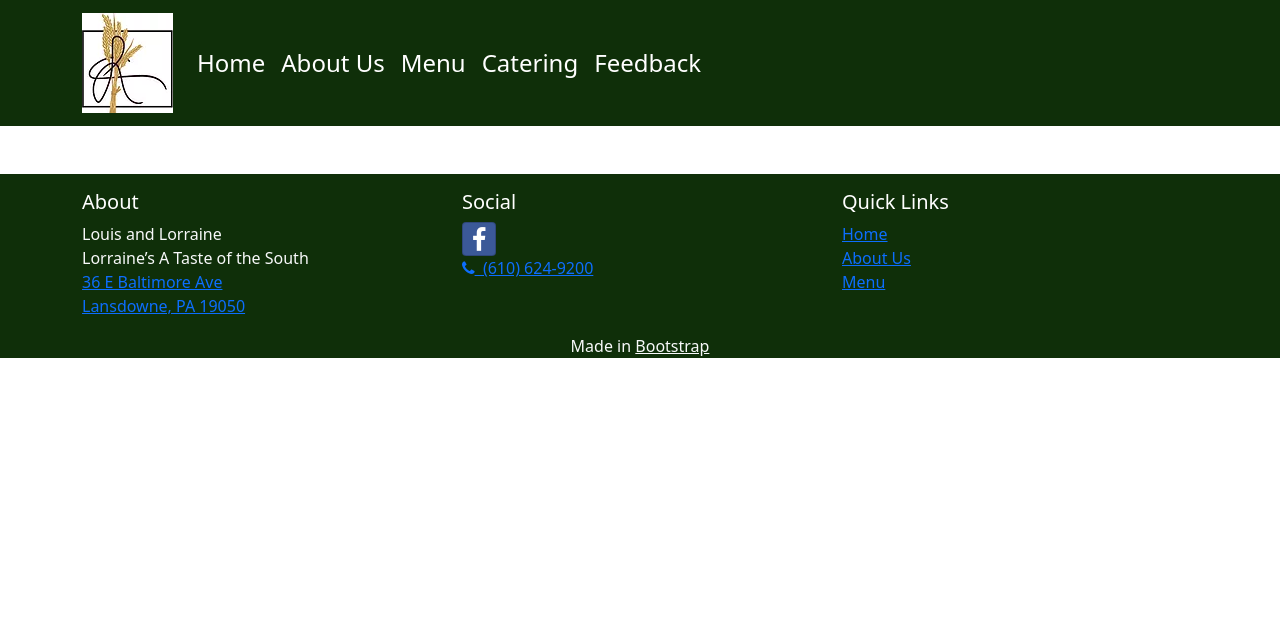
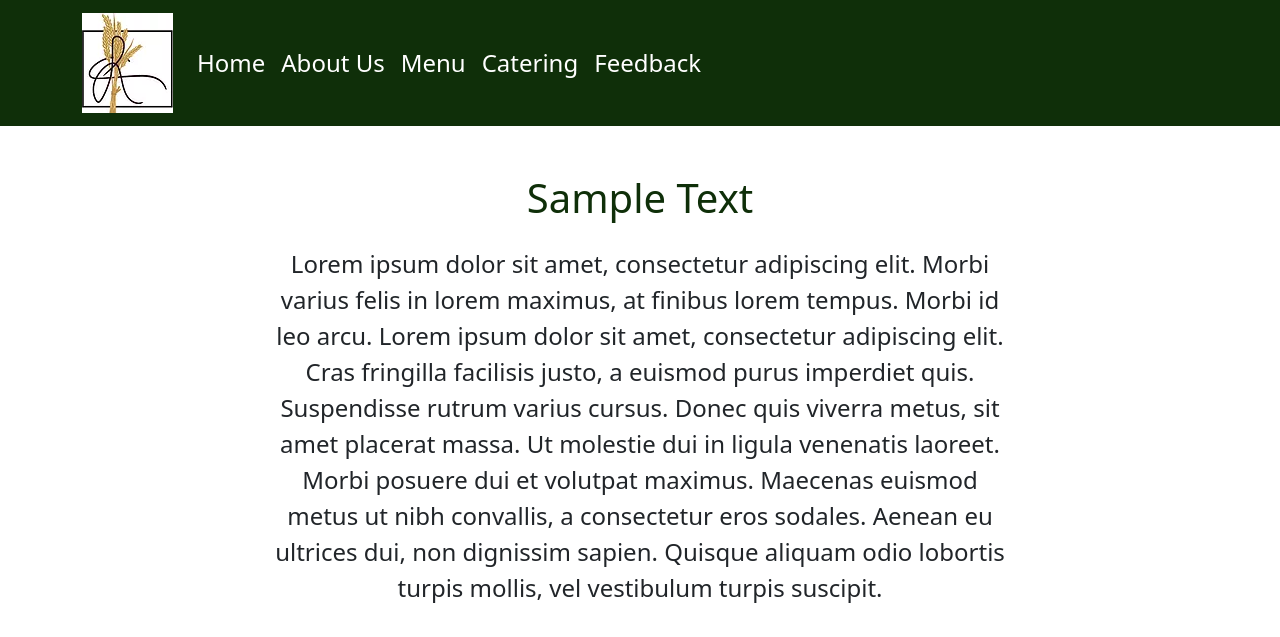
Before and after one commit to FrankSmith22/lorraines-mockup, a website: page index.html in a window 1280 px wide. Shown: the top 637 px of the page. Drawn offline with nearby package versions, Linux system fonts and the light colour scheme; grey boxes are pictures that could not be loaded.

Commit message:
Added facebook feed integration into index.html

```diff
--- a/css/styles.css
+++ b/css/styles.css
@@ -30,3 +30,8 @@
     opacity: 0;
     margin-top: 40px;
 }
+
+@media only screen and (max-width: 768px) {
+    #facebookFeed{
+    }
+}
--- a/index.html
+++ b/index.html
@@ -53,6 +53,27 @@
             </div>
         </nav>
 
+        <div class="container">
+            <div class="row mt-5">
+                <div class="col text-center text-darkGreen">
+                    <h1>Sample Text</h1>
+                </div>
+            </div>
+            <div class="row mt-3">
+                <div class="col col-md-8 mx-auto text-center">
+                    <p class="fs-4">
+                        Lorem ipsum dolor sit amet, consectetur adipiscing elit. Morbi varius felis in lorem maximus, at finibus lorem tempus. Morbi id leo arcu. Lorem ipsum dolor sit amet, consectetur adipiscing elit. Cras fringilla facilisis justo, a euismod purus imperdiet quis. Suspendisse rutrum varius cursus. Donec quis viverra metus, sit amet placerat massa. Ut molestie dui in ligula venenatis laoreet. Morbi posuere dui et volutpat maximus. Maecenas euismod metus ut nibh convallis, a consectetur eros sodales. Aenean eu ultrices dui, non dignissim sapien. Quisque aliquam odio lobortis turpis mollis, vel vestibulum turpis suscipit.
+                    </p>
+                </div>
+            </div>
+            <div class="row mt-3">
+                <div class="col-12 mx-auto text-center">
+                    <iframe id="facebookFeed" src="https://www.facebook.com/plugins/page.php?href=https%3A%2F%2Fwww.facebook.com%2Florrainesatasteofthesouth&tabs=timeline&width=350&height=800&small_header=false&adapt_container_width=true&hide_cover=false&show_facepile=true&appId" width="350" height="800" style="border:none;overflow:hidden" scrolling="no" frameborder="0" allowfullscreen="true" allow="autoplay; clipboard-write; encrypted-media; picture-in-picture; web-share"></iframe>
+                </div>
+            </div>
+        </div>
+
+
         <footer class="site-footer mt-5 pt-3 bg-darkGreen">
             <div class="container">
                 <div class="row">
```
